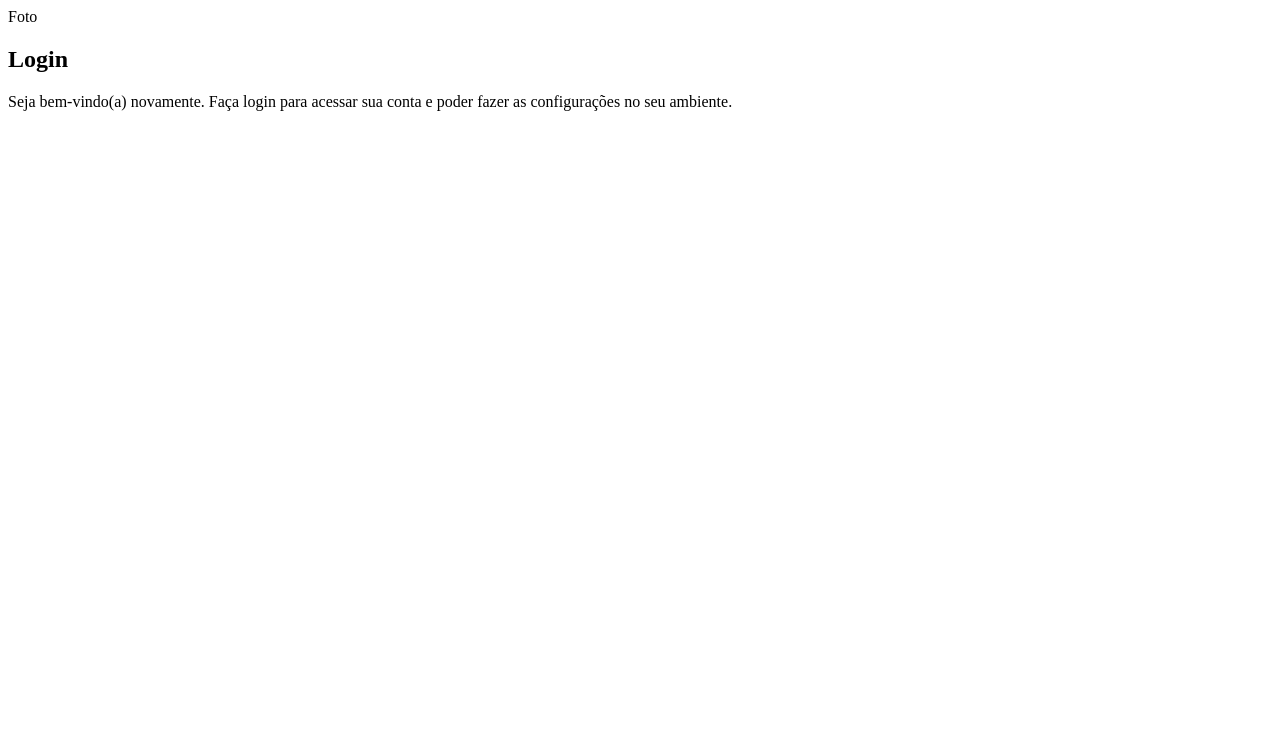
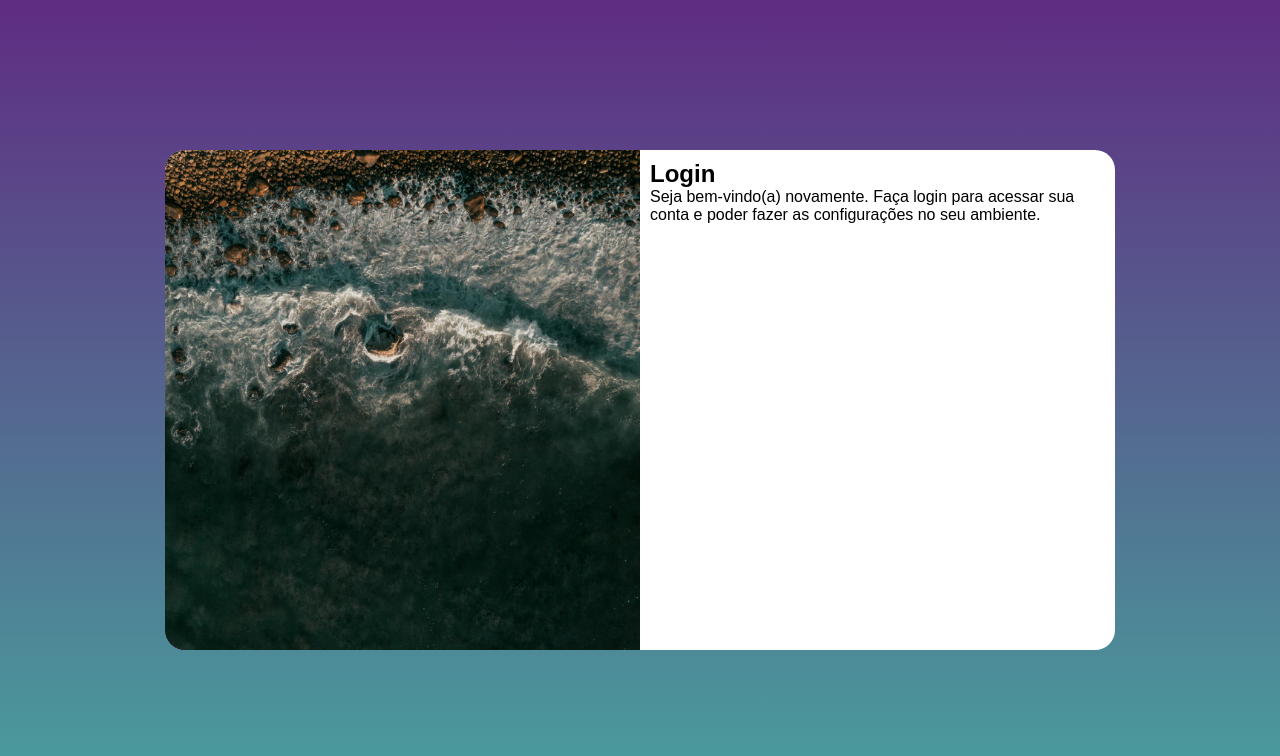
Before and after one commit to joaoemanuelrocha/projeto-login, a plain HTML site: page index.html in a window 1280 px wide. Drawn offline with Linux system fonts and the light colour scheme.

Commit message:
media query para outras telas

```diff
--- /dev/null
+++ b/estilos/media-query.css
@@ -0,0 +1,53 @@
+@charset "UTF-8";
+
+/* Typical Device Breakpoints
+------------------------------
+Pequenas telas: até 600px
+Celular: de 600px até 768px
+Tablet: 768px até 992px
+Desktop: 992px até 1200px
+Grandes telas: acima de 1200px
+*/
+
+@media screen and (min-width: 768px) and (max-width: 992px) {
+
+    body {
+        background-image: linear-gradient(to top, #49a09d, #5f2c82);
+    }
+
+    section#login {
+        width: 80vw;
+    }
+
+    section#login > div#imagem {
+        float: left;
+        width: 30%;
+        height: 100%;
+    }
+
+    section#login > div#formulario {
+        float: right;
+        width: 70%;
+    }
+}
+
+@media screen and (min-width: 992px) {
+    body {
+        background-image: linear-gradient(to top, #49a09d, #5f2c82);
+    }
+
+    section#login {
+        width: 950px;
+    }
+
+    section#login > div#imagem {
+        float: left;
+        width: 50%;
+        height: 100%;
+    }
+
+    section#login > div#formulario {
+        float: right;
+        width: 50%;
+    }
+}
--- a/estilos/style.css
+++ b/estilos/style.css
@@ -5,3 +5,52 @@
     Verde: #49a09d
     Lilás: #5f2c82
 */
+
+* {
+    font-family: Arial, Helvetica, sans-serif;
+    padding: 0px;
+    margin: 0px;
+    box-sizing: border-box;
+}
+
+body, html {
+    background-color: #5f2c82;
+    height: 100vh;
+    width: 100vw;
+}
+
+main {
+    position: relative;
+    height: 100vh;
+    width: 100vw;
+}
+
+section#login {
+    position: absolute;
+    top: 50%;
+    left: 50%;
+    transform: translate(-50%, -50%);
+    overflow: hidden;
+
+    background-color: white;
+    width: 250px;
+    height: 500px;
+    border-radius: 20px;
+    box-shadow: 0px 0px rgba(0, 0, 0, 0.450);
+
+    transition: width 0.3s, heigth 0.3s;
+    transition-timing-function: ease;
+}
+
+section#login > div#imagem {
+    display: block;
+    background: #5f2c82 url(../imagens/praia.jpg);
+    background-size: cover;
+    background-position: left bottom;
+    height: 200px;
+}
+
+section#login > div#formulario {
+    display: block;
+    padding: 10px;
+}
--- a/index.html
+++ b/index.html
@@ -5,12 +5,13 @@
     <meta name="viewport" content="width=device-width, initial-scale=1.0">
     <title>Login</title>
     <link rel="stylesheet" href="estilos/style.css">
+    <link rel="stylesheet" href="estilos/media-query.css">
 </head>
 <body>
     <main>
         <section id="login">
             <div id="imagem">
-                Foto
+                <!-- Aqui vai a imagem nas CSS -->
             </div>
             <div id="formulario">
                 <h1>Login</h1>
```
